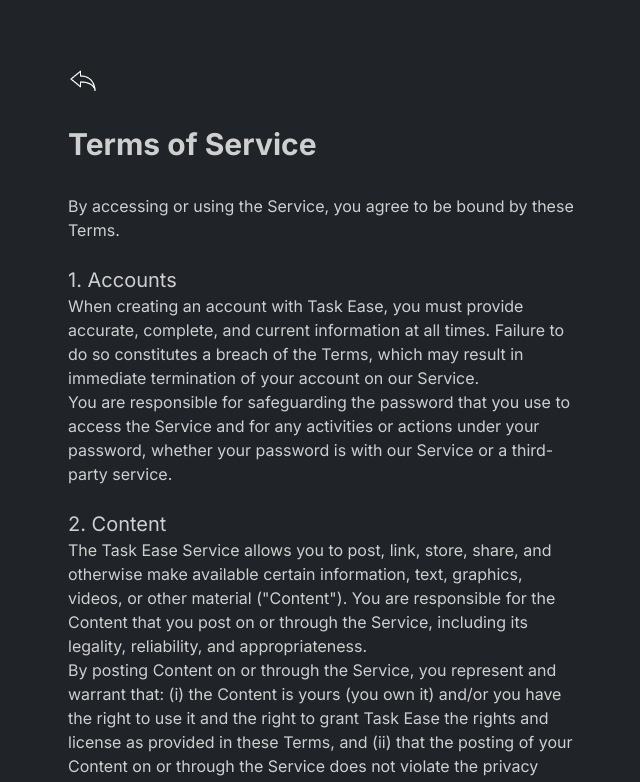
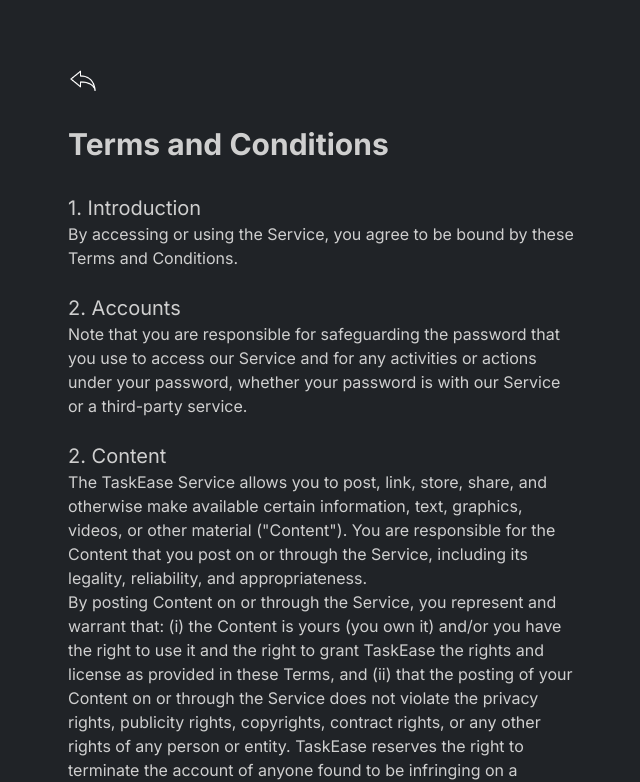
Before and after one commit to AntoniBLopez/LernenSieMitBelu, a Next.js app: page /legal/tos in a window 1280 px wide. Shown: the top 782 px of the page, without its empty margins (316-956 px from the left). Built offline with nearby package versions, Linux system fonts and the light colour scheme.

Commit message:
legal: changes done

```diff
--- a/app/legal/privacy/page.tsx
+++ b/app/legal/privacy/page.tsx
@@ -43,7 +43,7 @@
           <br />
 
           This policy is effective as of 09 May 2024.
-          <div className="text-sm">contact@taskease.click</div>
+          <div className="text-sm">legal@taskease.click</div>
         </div>
       </section>
     </div>
--- a/app/legal/tos/page.tsx
+++ b/app/legal/tos/page.tsx
@@ -14,69 +14,61 @@
             alt="Go back to homepage arrow icon"
           />
         </Link>
-        <h1 className="text-3xl text-grayColor font-bold">Terms of Service</h1>
+        <h1 className="text-3xl text-grayColor font-bold">Terms and Conditions</h1>
         <div className="text-grayColor">
-          By accessing or using the Service, you agree to be bound by these Terms.
+          <h3 className="text-xl">1. Introduction</h3>
+          By accessing or using the Service, you agree to be bound by these Terms and Conditions.
           <br />
           <br />
-          <h3 className="text-xl">1. Accounts</h3>
+          <h3 className="text-xl">2. Accounts</h3>
 
-          When creating an account with Task Ease, you must provide accurate, complete, and current information at all times. Failure to do so constitutes a breach of the Terms, which may result in immediate termination of your account on our Service.
-          <br />
-
-          You are responsible for safeguarding the password that you use to access the Service and for any activities or actions under your password, whether your password is with our Service or a third-party service.
+          Note that you are responsible for safeguarding the password that you use to access our Service and for any activities or actions under your password, whether your password is with our Service or a third-party service.
           <br />
           <br />
 
           <h3 className="text-xl">2. Content</h3>
 
-          The Task Ease Service allows you to post, link, store, share, and otherwise make available certain information, text, graphics, videos, or other material (&quot;Content&quot;). You are responsible for the Content that you post on or through the Service, including its legality, reliability, and appropriateness.
+          The TaskEase Service allows you to post, link, store, share, and otherwise make available certain information, text, graphics, videos, or other material (&quot;Content&quot;). You are responsible for the Content that you post on or through the Service, including its legality, reliability, and appropriateness.
           <br />
 
-          By posting Content on or through the Service, you represent and warrant that: (i) the Content is yours (you own it) and/or you have the right to use it and the right to grant Task Ease the rights and license as provided in these Terms, and (ii) that the posting of your Content on or through the Service does not violate the privacy rights, publicity rights, copyrights, contract rights, or any other rights of any person or entity. Task Ease reserves the right to terminate the account of anyone found to be infringing on a copyright.
+          By posting Content on or through the Service, you represent and warrant that: (i) the Content is yours (you own it) and/or you have the right to use it and the right to grant TaskEase the rights and license as provided in these Terms, and (ii) that the posting of your Content on or through the Service does not violate the privacy rights, publicity rights, copyrights, contract rights, or any other rights of any person or entity. TaskEase reserves the right to terminate the account of anyone found to be infringing on a copyright.
           <br />
 
-          You retain any and all of your rights to any Content you submit, post, or display on or through the Service, and you are responsible for protecting those rights. Task Ease takes no responsibility and assumes no liability for Content you or any third party posts on or through the Service. However, by posting Content using the Service, you grant Task Ease the right and license to use, modify, publicly perform, publicly display, reproduce, and distribute such Content on and through the Service. You agree that this license includes the right for Task Ease to make your Content available to other users of the Service, who may also use your Content subject to these Terms.
+          You retain any and all of your rights to any Content you submit, post, or display on or through the Service, and you are responsible for protecting those rights. TaskEase takes no responsibility and assumes no liability for Content you or any third party posts on or through the Service. However, by posting Content using the Service, you grant TaskEase the right and license to use, modify, publicly perform, publicly display, reproduce, and distribute such Content on and through the Service. You agree that this license includes the right for TaskEase to make your Content available to other users of the Service, who may also use your Content subject to these Terms.
           <br />
           <br />
 
           <h3 className="text-xl">3. Subscription Plans</h3>
 
-          Task Ease offers subscription plans on the Service. By subscribing to a plan, you agree to pay the applicable fees and abide by the terms of the subscription.
+          TaskEase offers subscription plans on the Service. By subscribing to a plan, you agree to pay the applicable fees and abide by the terms of the subscription.
           <br />
           <br />
 
           <h3 className="text-xl">4. Property</h3>
 
-          The Task Ease Service and its original content, features, and functionality are and will remain the exclusive property of Task Ease and its licensors. The Service is protected by copyright, trademark, and other laws of both the [country] and foreign countries. Our trademarks and trade dress may not be used in connection with any product or service without the prior written consent of Task Ease.
+          The TaskEase Service and its original content, features, and functionality are and will remain the exclusive property of TaskEase and its licensors. The Service is protected by copyright, trademark, and other laws of both the Spain country and foreign countries. Our trademarks and trade dress may not be used in connection with any product or service without the prior written consent of TaskEase.
 
           <br />
           <br />
           <h3 className="text-xl">5. Feedback and Suggestions</h3>
 
-          Task Ease welcomes feedback and suggestions from users. By providing Task Ease with feedback or suggestions, you grant Task Ease the right to use such feedback or suggestions without any compensation or credits given to you.
-          <br />
-
-          Promotions, Contests, Sweepstakes
-          <br />
-
-          From time to time, Task Ease may offer promotions, contests, or sweepstakes. Participation in these events is subject to additional terms and conditions, which will be made available at the time of the event.
+          TaskEase welcomes feedback and suggestions from users. By providing us with feedback or suggestions, you grant TaskEase the right to use such input without any compensation or credits given to you.
           <br />
           <br />
 
           <h3 className="text-xl">6. Changes to Terms</h3>
 
-          Task Ease reserves the right, at its sole discretion, to modify or replace these Terms at any time. If a revision is material, Task Ease will try to provide at least 30 days&apos; notice prior to any new terms taking effect. What constitutes a material change will be determined at Task Ease&apos;s sole discretion.
+          TaskEase reserves the right, at its sole discretion, to modify or replace these Terms at any time. If a revision is material, TaskEase will try to provide at least 30 days&apos; notice prior to any new terms taking effect. What constitutes a material change will be determined at TaskEase&apos;s sole discretion.
           <br />
 
-          By continuing to access or use the Task Ease Service after those revisions become effective, you agree to be bound by the revised terms.
+          By continuing to access or use the TaskEase Service after those revisions become effective, you agree to be bound by the revised terms.
           <br />
           <br />
 
-          <h3 className="text-xl">7. Contact Us</h3>
 
-          If you have any questions about these Terms, please contact Task Ease at contact@taskease.click
+          If you have any questions about these Terms, please contact TaskEase at:
           <br />
+          <div className="text-sm">legal@taskease.click</div>
           <br />
 
           Last updated: 09 May 2024.
--- a/app/ui/Footer.tsx
+++ b/app/ui/Footer.tsx
@@ -21,6 +21,7 @@
         <div>
           <div className='flex flex-col gap-2'>
             <h3 className='mb-5'>SOCIAL</h3>
+            <Link href={"https://twitter.com/taskease_click"} target="_blank">
               <Image
                 src="/icons/socialmedia/whiteX.svg"
                 width={25}
@@ -28,6 +29,7 @@
                 className="hover:cursor-pointer hover:scale-125"
                 alt="X social media logo"
               />
+            </Link>
           </div>
         </div>
         <div>
```
Lines whose indentation alone changed are shown as unchanged.
